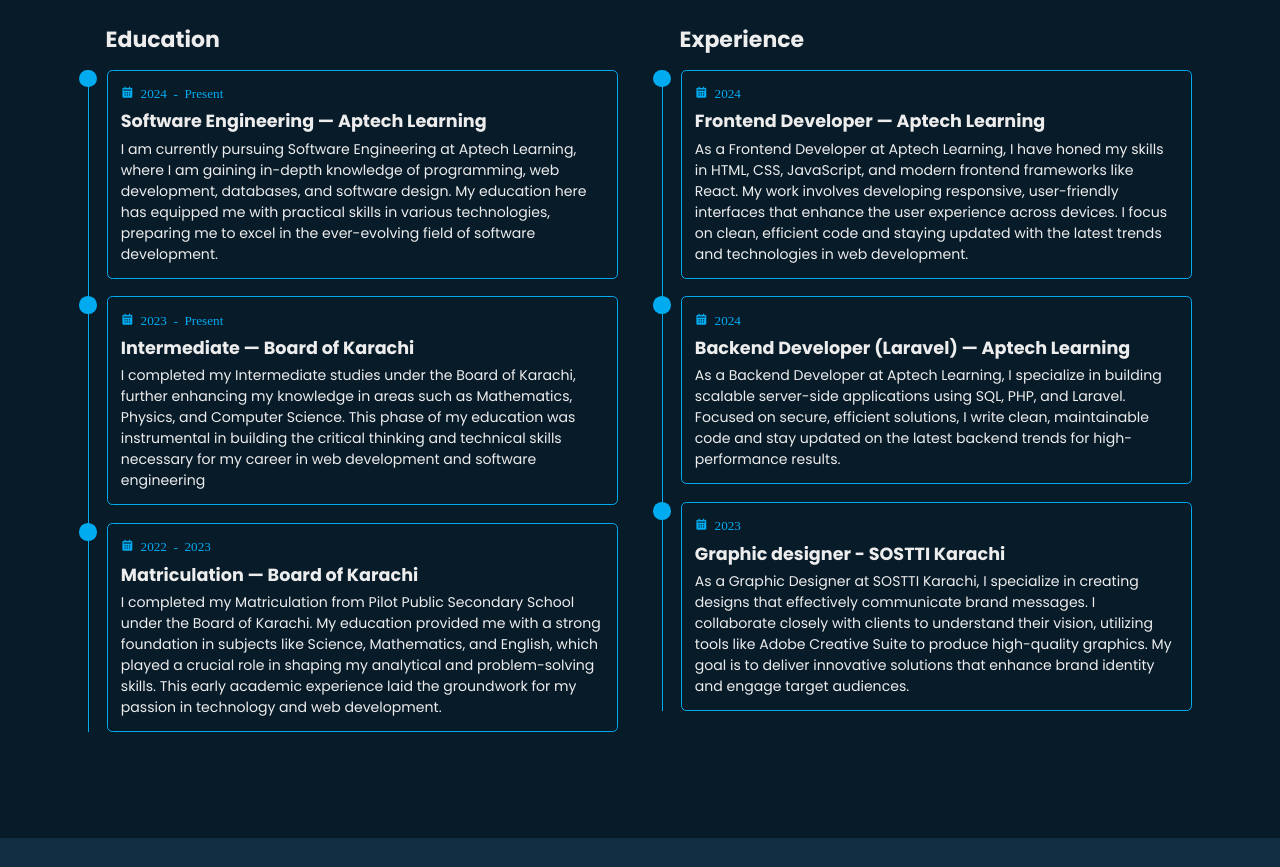
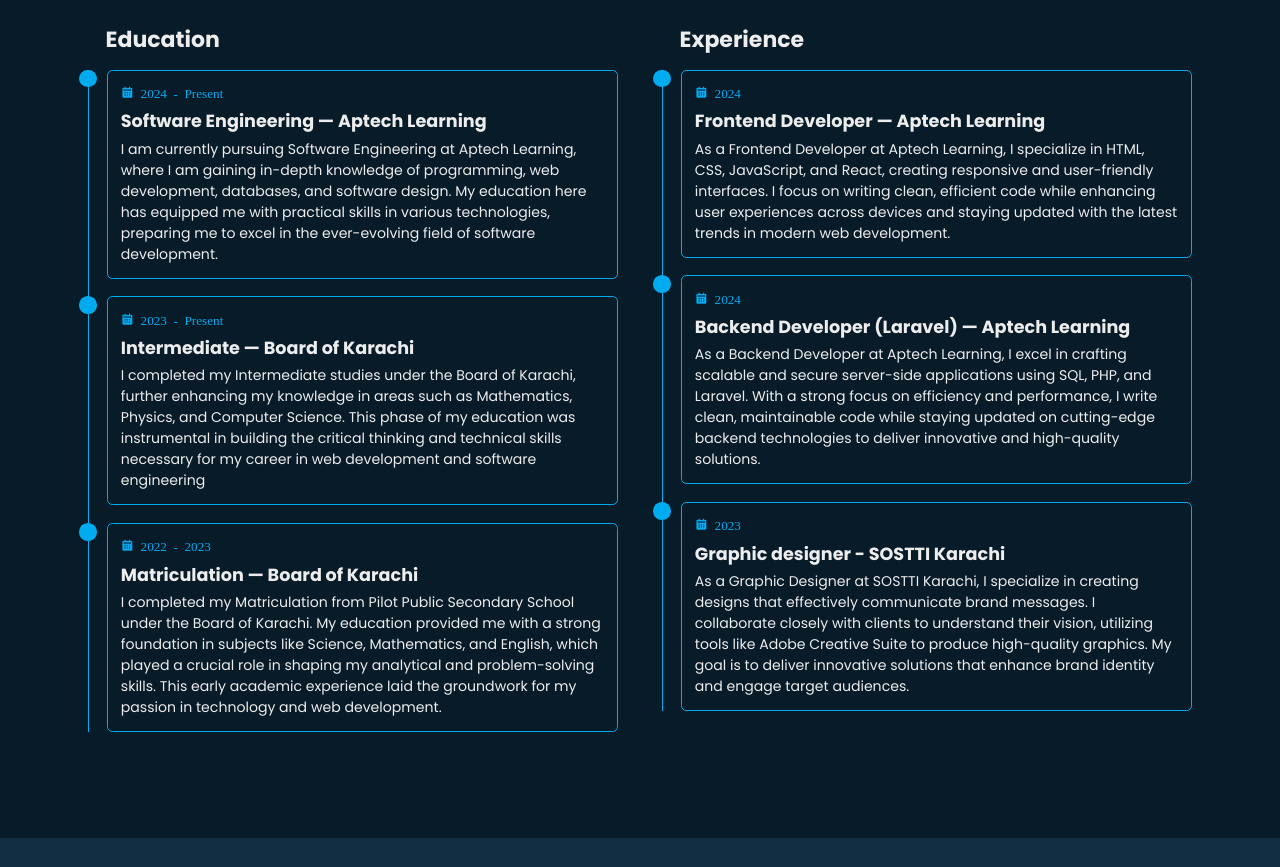
Before and after one commit to NaimatAnsari/Naimat-Portfolio, a plain HTML site: page index.html in a window 1280 px wide. Shown: the part 1800-2667 px from the top of the page. Drawn offline with nearby package versions, Linux system fonts and the light colour scheme.

Commit message:
Update index.html

```diff
--- a/index.html
+++ b/index.html
@@ -129,7 +129,7 @@
                             <div class="year"><i class="bx bxs-calendar"> 2024 </i></div>
                             <h3>Frontend Developer — Aptech Learning</h3>
                             <p>
-                                As a Frontend Developer at Aptech Learning, I have honed my skills in HTML, CSS, JavaScript, and modern frontend frameworks like React. My work involves developing responsive, user-friendly interfaces that enhance the user experience across devices. I focus on clean, efficient code and staying updated with the latest trends and technologies in web development.
+                            As a Frontend Developer at Aptech Learning, I specialize in HTML, CSS, JavaScript, and React, creating responsive and user-friendly interfaces. I focus on writing clean, efficient code while enhancing user experiences across devices and staying updated with the latest trends in modern web development.
                             </p>
                         </div>
                     </div>
@@ -139,7 +139,7 @@
                             <div class="year"><i class="bx bxs-calendar"> 2024 </i></div>
                             <h3>Backend Developer (Laravel) — Aptech Learning</h3>
                             <p>
-                            As a Backend Developer at Aptech Learning, I specialize in building scalable server-side applications using SQL, PHP, and Laravel. Focused on secure, efficient solutions, I write clean, maintainable code and stay updated on the latest backend trends for high-performance results.
+                                As a Backend Developer at Aptech Learning, I excel in crafting scalable and secure server-side applications using SQL, PHP, and Laravel. With a strong focus on efficiency and performance, I write clean, maintainable code while staying updated on cutting-edge backend technologies to deliver innovative and high-quality solutions.
                             </p>
                         </div>
                     </div>
```
